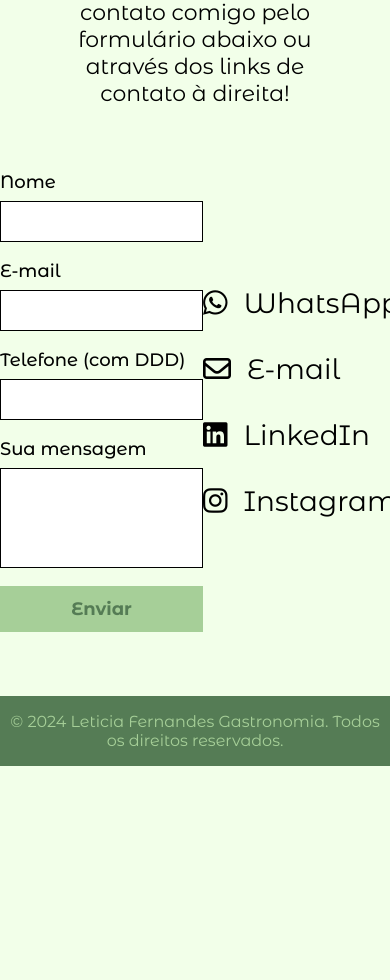
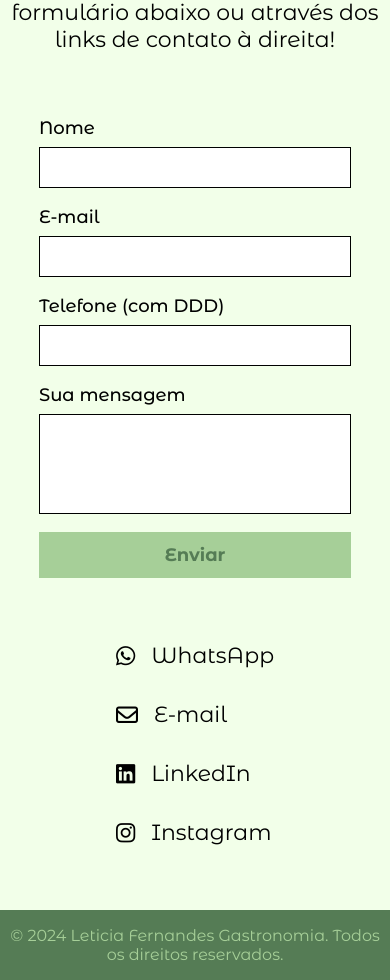
Before and after one commit to lichtle/leticia-fernandes-gastronomia, a React (Vite) app: page / in a window 390 px wide. Shown: the part 6711-7691 px from the top of the page. Before the commit the page ends 7477 px from the top, so only its background shows below. Built offline with nearby package versions, Linux system fonts and the light colour scheme.

Commit message:
chore: contact responsive done

```diff
--- a/src/components/Contact/index.tsx
+++ b/src/components/Contact/index.tsx
@@ -2,7 +2,7 @@ import * as S from "./styles";
 
 export function Contact() {
   return (
-    <S.ContactContainer>
+    <S.ContactContainer id="contact">
       <S.ContactInfos className="container">
         <h2>Contato</h2>
         <p>
--- a/src/components/Contact/styles.ts
+++ b/src/components/Contact/styles.ts
@@ -14,7 +14,7 @@ export const ContactInfos = styled.div`
   h2,
   p {
     text-align: center;
-    width: 70%;
+    width: 80%;
   }
 
   > div {
@@ -22,6 +22,18 @@ export const ContactInfos = styled.div`
     display: flex;
     align-items: center;
     justify-content: space-around;
+  }
+
+  @media (max-width: 576px) {
+    h2,
+    p {
+      width: 100%;
+    }
+
+    > div {
+      flex-direction: column;
+      gap: 64px;
+    }
   }
 `;
 
@@ -62,6 +74,10 @@ export const FormContainer = styled.form`
     font-weight: 700;
     color: #557c55;
   }
+
+  @media (max-width: 576px) {
+    width: 80%;
+  }
 `;
 
 export const InputContainer = styled.div`
@@ -70,7 +86,7 @@ export const InputContainer = styled.div`
   gap: 8px;
 `;
 
-export const LinksContainer = styled.div`
+export const LinksContainer = styled.nav`
   display: flex;
   flex-direction: column;
   gap: 32px;
@@ -94,4 +110,8 @@ export const Link = styled.a`
       color: #fa7070;
     }
   }
+
+  @media (max-width: 576px) {
+    font-size: 22px;
+  }
 `;
```
